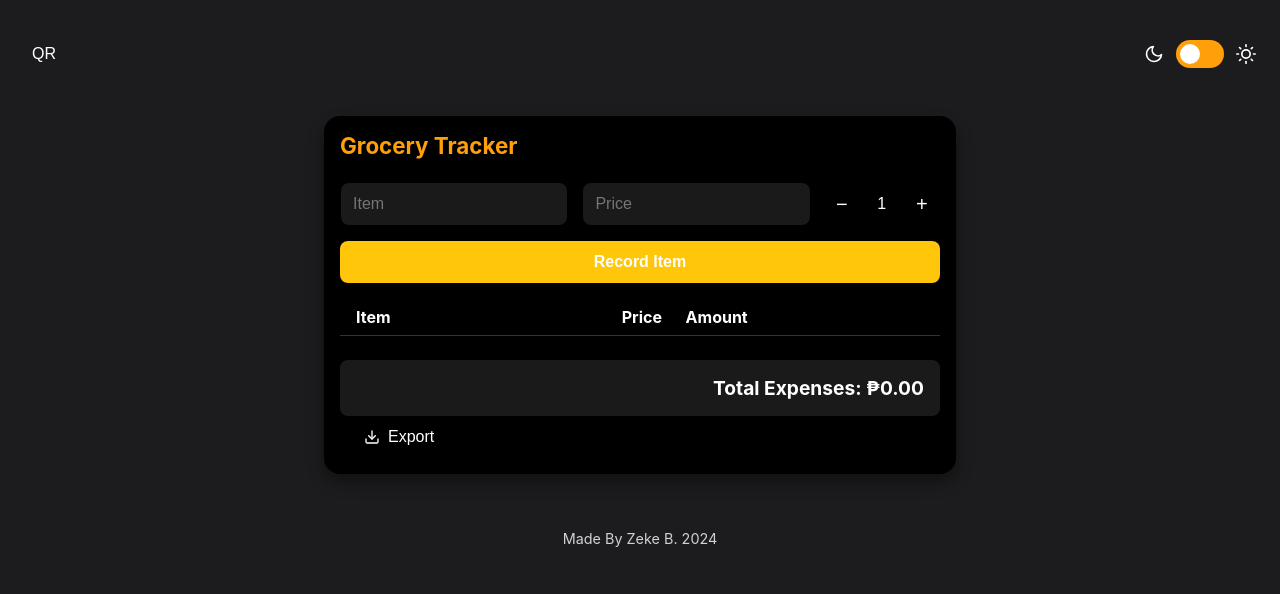
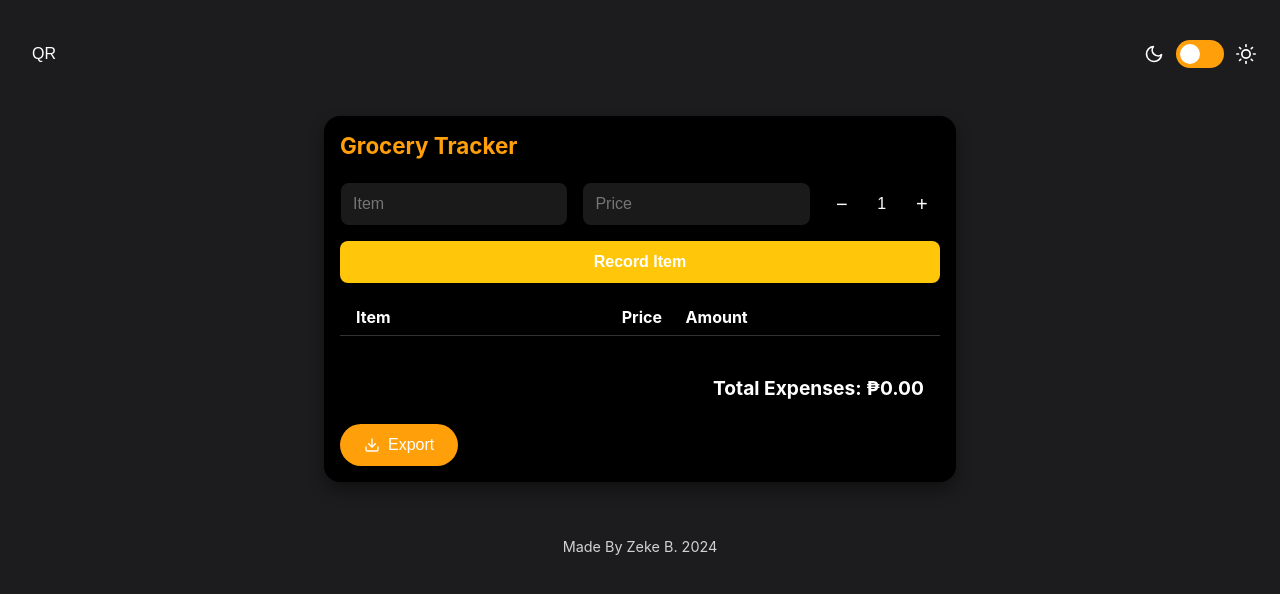
Before and after one commit to zeke0801/GroceryTrackerByZ, a React (Create React App) app: page / in a window 1280 px wide. Shown: the top 594 px of the page. Built offline with nearby package versions, Linux system fonts and the light colour scheme.

Commit message:
Update UI: Change tab name and icon, fix export button styling, remove dark mode grand total background

```diff
--- a/public/index.html
+++ b/public/index.html
@@ -2,14 +2,14 @@
 <html lang="en">
   <head>
     <meta charset="utf-8" />
-    <link rel="icon" href="%PUBLIC_URL%/favicon.ico" />
+    <link rel="icon" href="%PUBLIC_URL%/grocerytracker.png" />
     <meta name="viewport" content="width=device-width, initial-scale=1" />
     <meta name="theme-color" content="#000000" />
     <meta
       name="description"
-      content="Web site created using create-react-app"
+      content="GroceryTrackerZ - A minimalist iOS-inspired grocery expense tracker"
     />
-    <link rel="apple-touch-icon" href="%PUBLIC_URL%/logo192.png" />
+    <link rel="apple-touch-icon" href="%PUBLIC_URL%/grocerytracker.png" />
     <!--
       manifest.json provides metadata used when your web app is installed on a
       user's mobile device or desktop. See https://developers.google.com/web/fundamentals/web-app-manifest/
@@ -24,7 +24,7 @@
       work correctly both with client-side routing and a non-root public URL.
       Learn how to configure a non-root public URL by running `npm run build`.
     -->
-    <title>React App</title>
+    <title>GroceryTrackerZ</title>
   </head>
   <body>
     <noscript>You need to enable JavaScript to run this app.</noscript>
--- a/src/App.css
+++ b/src/App.css
@@ -892,7 +892,6 @@ input:checked + .slider:before {
 .expense-grand-total {
   margin-top: 1rem;
   padding: 1rem;
-  background: var(--button-bg);
   border-radius: 0.5rem;
   font-weight: bold;
   text-align: right;
@@ -901,10 +900,6 @@ input:checked + .slider:before {
 }
 
 .dark .expense-item {
-  background: rgba(255, 255, 255, 0.1);
-}
-
-.dark .expense-grand-total {
   background: rgba(255, 255, 255, 0.1);
 }
 
@@ -990,6 +985,7 @@ input:checked + .slider:before {
 }
 
 .export-btn {
+  margin-top: 0.5rem;
   background: var(--orange);
   color: white;
   border: none;
@@ -1009,7 +1005,7 @@ input:checked + .slider:before {
 }
 
 .dark .export-btn {
-  background: var(--orange);
+  background: #ff9f0a;
   color: white;
 }
 
```
Also changed, not shown: public/grocerytracker.png (added), public/manifest.json.
